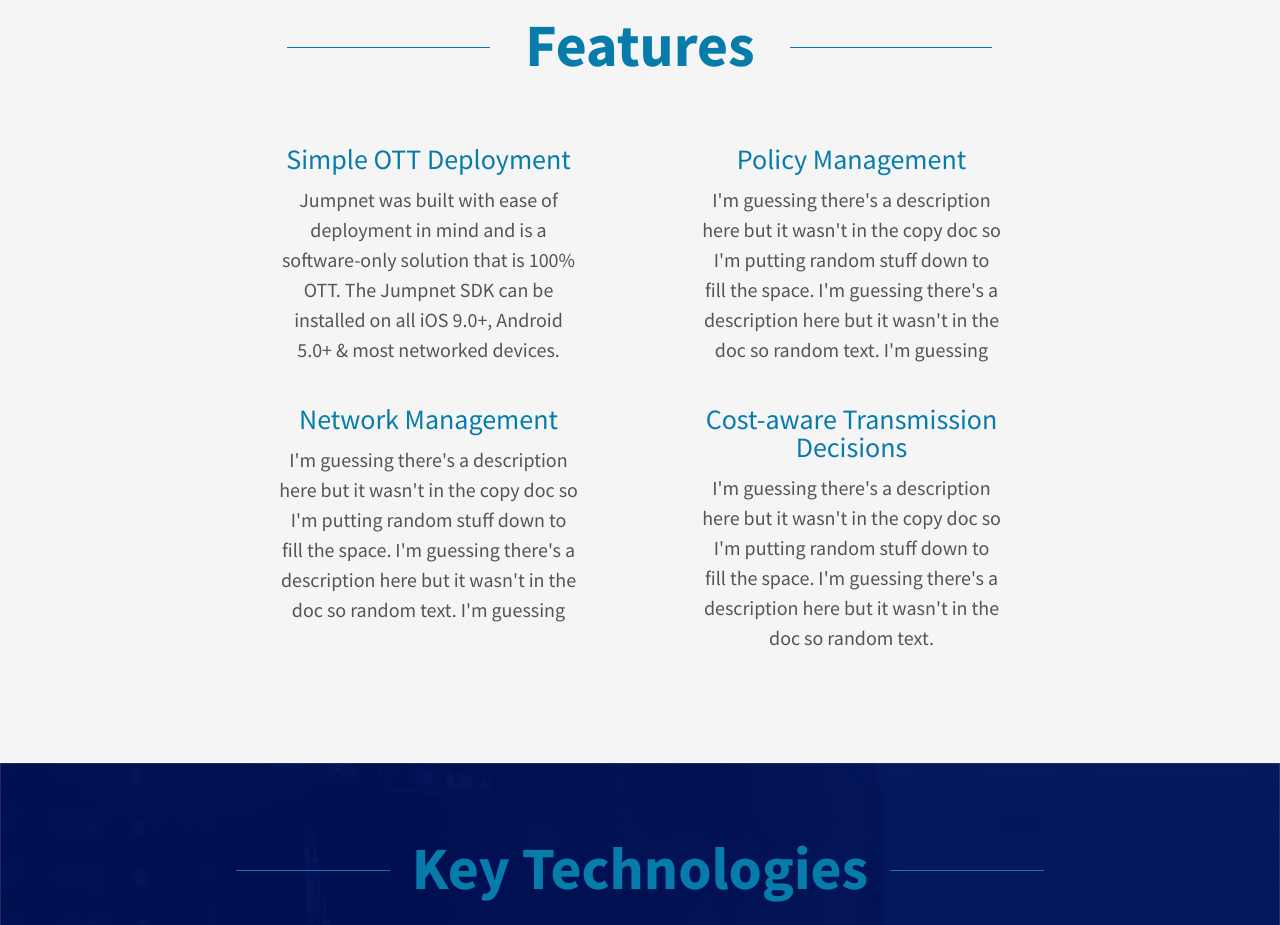
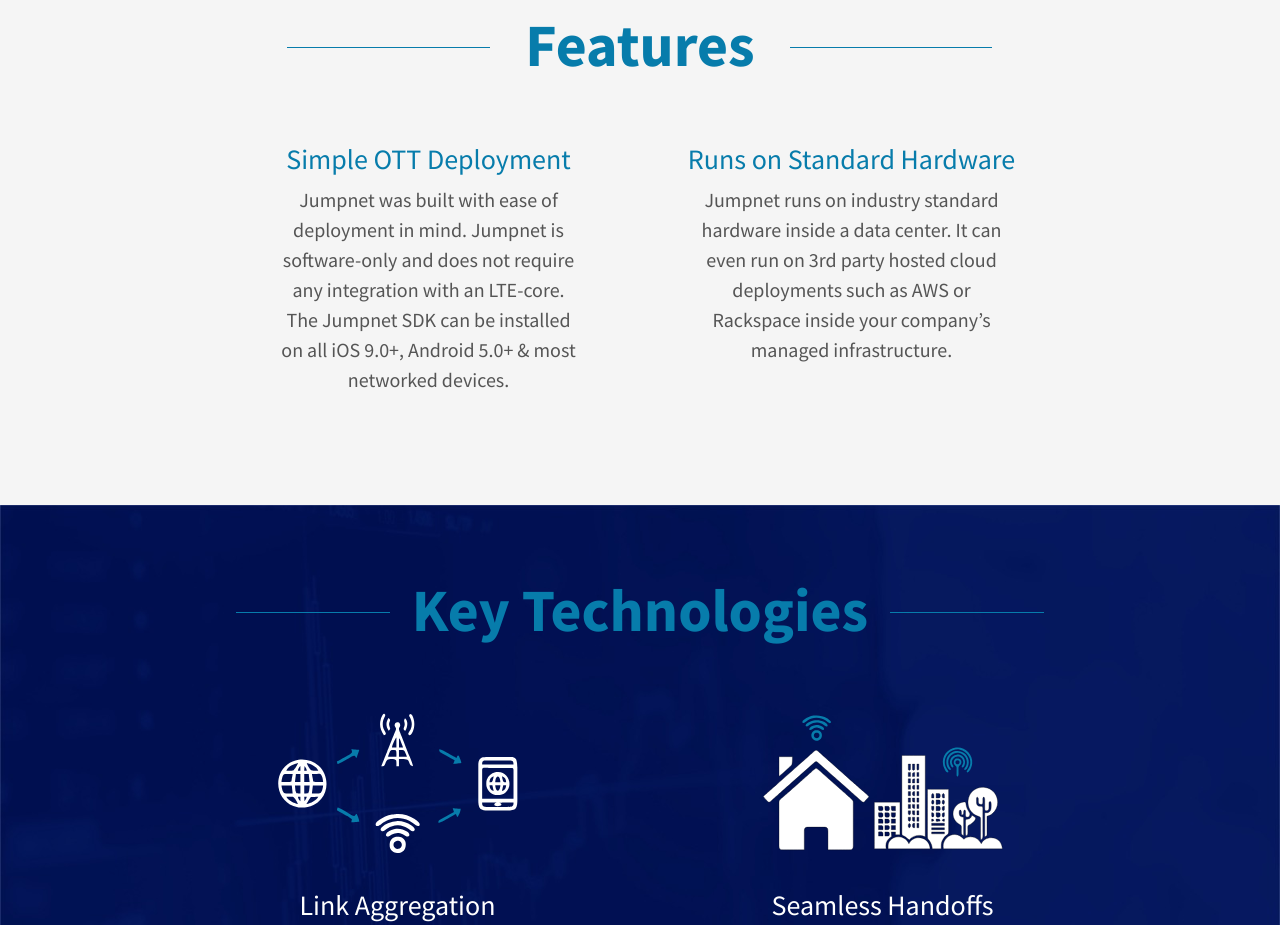
Before and after one commit to abhinayar/TMN, a plain HTML site: page Products/Crowd.html in a window 1280 px wide. Shown: the part 1440-2365 px from the top of the page. Drawn offline with nearby package versions, Linux system fonts and the light colour scheme.

Commit message:
Tyler V1 Final Changes 1/22

```diff
--- a/Products/Crowd.html
+++ b/Products/Crowd.html
@@ -421,21 +421,7 @@
 								<div class="subpage-prod-hr"></div>
 								<div class="subpage-prod-info">
 									<p>
-										Jumpnet was built with ease of deployment in mind and is a software-only solution that is 100% OTT. The Jumpnet SDK can be installed on all iOS 9.0+, Android 5.0+ &amp; most networked devices.
-									</p>
-								</div>
-							</div>
-						</div>
-						<div class="subpage-prod col-xs-12 col-sm-6">
-							<div class="subpage-prod-content tech">
-								<div class="subpage-prod-title">
-									Policy Management
-								</div>
-								<div class="subpage-prod-hr"></div>
-								<div class="subpage-prod-info">
-									<p>
-										I'm guessing there's a description here but it wasn't in the copy doc so I'm putting random stuff down to fill the space. I'm guessing there's a description here but it wasn't in the doc so random text. I'm guessing
-
+										Jumpnet was built with ease of deployment in mind. Jumpnet is software-only and does not require any integration with an LTE-core. The Jumpnet SDK can be installed on all iOS 9.0+, Android 5.0+ &amp; most networked devices.
 									</p>
 								</div>
 							</div>
@@ -443,26 +429,12 @@
 						<div class="subpage-prod col-xs-12 col-sm-6">
 							<div class="subpage-prod-content tech" data-target="Industry-Standards">
 								<div class="subpage-prod-title">
-									Network Management
+									Runs on Standard Hardware
 								</div>
 								<div class="subpage-prod-hr"></div>
 								<div class="subpage-prod-info">
 									<p>
-										I'm guessing there's a description here but it wasn't in the copy doc so I'm putting random stuff down to fill the space. I'm guessing there's a description here but it wasn't in the doc so random text. I'm guessing
-
-									</p>
-								</div>
-							</div>
-						</div>
-						<div class="subpage-prod col-xs-12 col-sm-6">
-							<div class="subpage-prod-content tech" data-target="Industry-Standards">
-								<div class="subpage-prod-title">
-									Cost-aware Transmission Decisions
-								</div>
-								<div class="subpage-prod-hr"></div>
-								<div class="subpage-prod-info">
-									<p>
-										I'm guessing there's a description here but it wasn't in the copy doc so I'm putting random stuff down to fill the space. I'm guessing there's a description here but it wasn't in the doc so random text.
+										Jumpnet runs on industry standard hardware inside a data center. It can even run on 3rd party hosted cloud deployments such as AWS or Rackspace inside your company’s managed infrastructure.
 
 									</p>
 								</div>
```
Also changed, not shown: Products/Experience.html (+2 -2 lines), Products/Insight.html (+2 -2 lines), Products/Visibility.html (+2 -2 lines), Solutions/Cable.html (+1 -1 lines), Solutions/Devs.html (+7 -5 lines), Technology.html (+2 -2 lines), index.html (+3 -3 lines).
